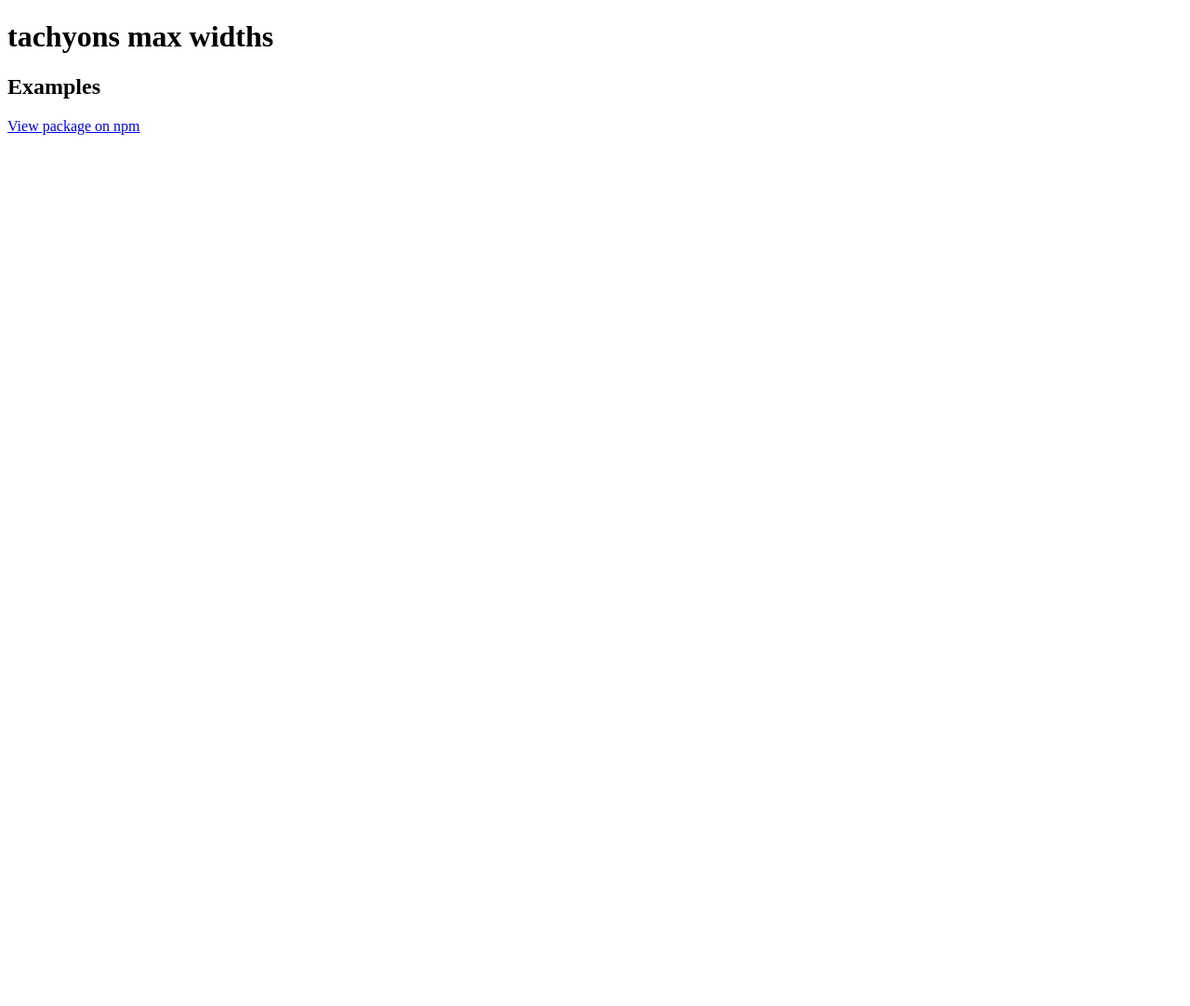
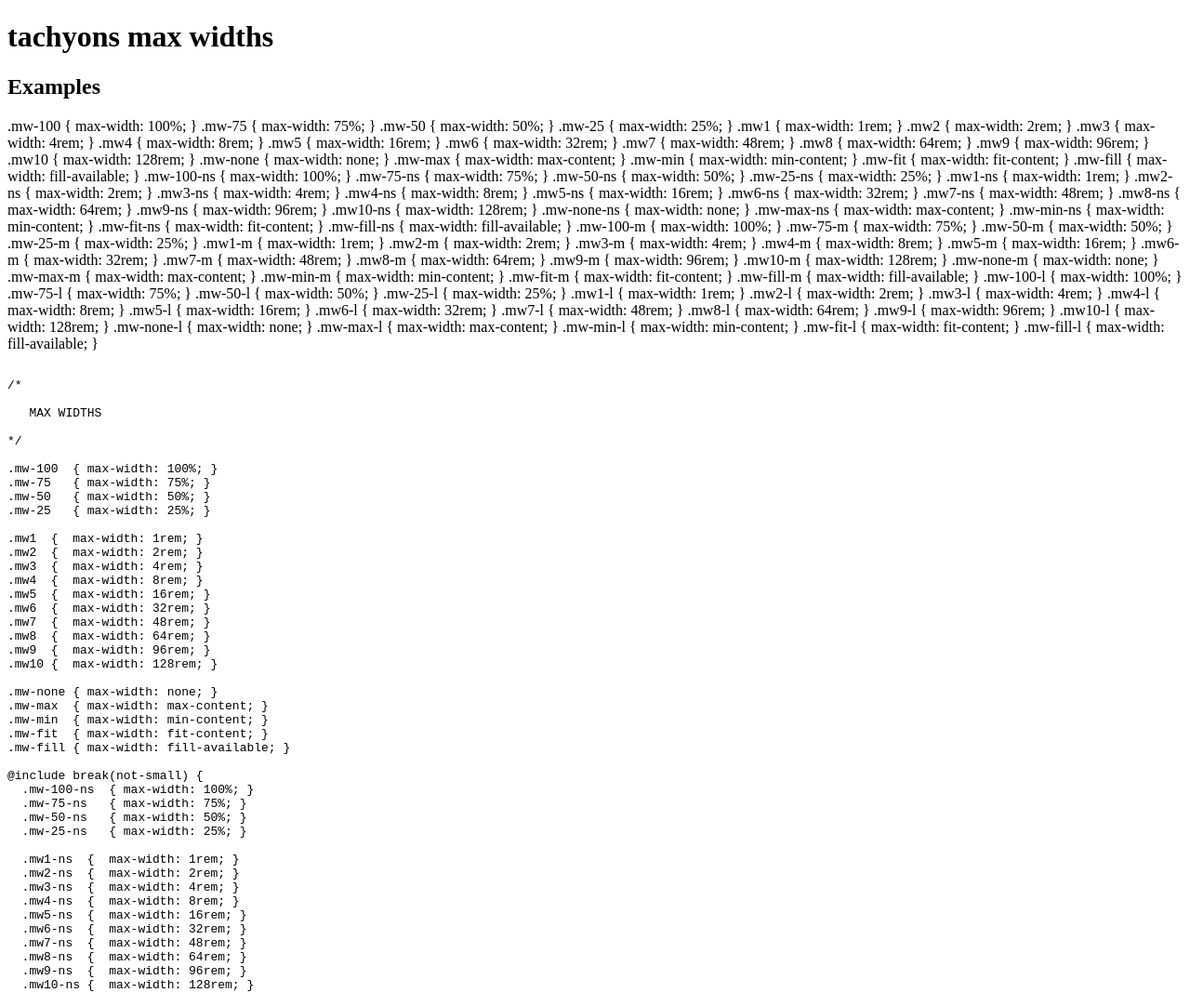
Before and after one commit to tachyons-css/tachyons-max-widths, a website: page index.html in a window 1280 px wide. Shown: the top 1082 px of the page at 93% size. Before the commit the page ends 800 px from the top, so only its background shows below. Drawn offline with Linux system fonts and the light colour scheme.

Commit message:
Automatically adds code example and base for visual docs

```diff
--- a/index.html
+++ b/index.html
@@ -13,6 +13,186 @@
   <body>
     <h1>tachyons max widths</h1>
     <h2>Examples</h2>
+
+.mw-100  { max-width: 100%; }
+.mw-75   { max-width: 75%; }
+.mw-50   { max-width: 50%; }
+.mw-25   { max-width: 25%; }
+.mw1  {  max-width: 1rem; }
+.mw2  {  max-width: 2rem; }
+.mw3  {  max-width: 4rem; }
+.mw4  {  max-width: 8rem; }
+.mw5  {  max-width: 16rem; }
+.mw6  {  max-width: 32rem; }
+.mw7  {  max-width: 48rem; }
+.mw8  {  max-width: 64rem; }
+.mw9  {  max-width: 96rem; }
+.mw10 {  max-width: 128rem; }
+.mw-none { max-width: none; }
+.mw-max  { max-width: max-content; }
+.mw-min  { max-width: min-content; }
+.mw-fit  { max-width: fit-content; }
+.mw-fill { max-width: fill-available; }
+  .mw-100-ns  { max-width: 100%; }
+  .mw-75-ns   { max-width: 75%; }
+  .mw-50-ns   { max-width: 50%; }
+  .mw-25-ns   { max-width: 25%; }
+  .mw1-ns  {  max-width: 1rem; }
+  .mw2-ns  {  max-width: 2rem; }
+  .mw3-ns  {  max-width: 4rem; }
+  .mw4-ns  {  max-width: 8rem; }
+  .mw5-ns  {  max-width: 16rem; }
+  .mw6-ns  {  max-width: 32rem; }
+  .mw7-ns  {  max-width: 48rem; }
+  .mw8-ns  {  max-width: 64rem; }
+  .mw9-ns  {  max-width: 96rem; }
+  .mw10-ns {  max-width: 128rem; }
+  .mw-none-ns { max-width: none; }
+  .mw-max-ns  { max-width: max-content; }
+  .mw-min-ns  { max-width: min-content; }
+  .mw-fit-ns  { max-width: fit-content; }
+  .mw-fill-ns { max-width: fill-available; }
+  .mw-100-m  { max-width: 100%; }
+  .mw-75-m   { max-width: 75%; }
+  .mw-50-m   { max-width: 50%; }
+  .mw-25-m   { max-width: 25%; }
+  .mw1-m  {  max-width: 1rem; }
+  .mw2-m  {  max-width: 2rem; }
+  .mw3-m  {  max-width: 4rem; }
+  .mw4-m  {  max-width: 8rem; }
+  .mw5-m  {  max-width: 16rem; }
+  .mw6-m  {  max-width: 32rem; }
+  .mw7-m  {  max-width: 48rem; }
+  .mw8-m  {  max-width: 64rem; }
+  .mw9-m  {  max-width: 96rem; }
+  .mw10-m {  max-width: 128rem; }
+  .mw-none-m { max-width: none; }
+  .mw-max-m  { max-width: max-content; }
+  .mw-min-m  { max-width: min-content; }
+  .mw-fit-m  { max-width: fit-content; }
+  .mw-fill-m { max-width: fill-available; }
+  .mw-100-l  { max-width: 100%; }
+  .mw-75-l   { max-width: 75%; }
+  .mw-50-l   { max-width: 50%; }
+  .mw-25-l   { max-width: 25%; }
+  .mw1-l  {  max-width: 1rem; }
+  .mw2-l  {  max-width: 2rem; }
+  .mw3-l  {  max-width: 4rem; }
+  .mw4-l  {  max-width: 8rem; }
+  .mw5-l  {  max-width: 16rem; }
+  .mw6-l  {  max-width: 32rem; }
+  .mw7-l  {  max-width: 48rem; }
+  .mw8-l  {  max-width: 64rem; }
+  .mw9-l  {  max-width: 96rem; }
+  .mw10-l {  max-width: 128rem; }
+  .mw-none-l { max-width: none; }
+  .mw-max-l  { max-width: max-content; }
+  .mw-min-l  { max-width: min-content; }
+  .mw-fit-l  { max-width: fit-content; }
+  .mw-fill-l { max-width: fill-available; }
+    <pre>
+<code>
+/*
+
+   MAX WIDTHS
+
+*/
+
+.mw-100  { max-width: 100%; }
+.mw-75   { max-width: 75%; }
+.mw-50   { max-width: 50%; }
+.mw-25   { max-width: 25%; }
+
+.mw1  {  max-width: 1rem; }
+.mw2  {  max-width: 2rem; }
+.mw3  {  max-width: 4rem; }
+.mw4  {  max-width: 8rem; }
+.mw5  {  max-width: 16rem; }
+.mw6  {  max-width: 32rem; }
+.mw7  {  max-width: 48rem; }
+.mw8  {  max-width: 64rem; }
+.mw9  {  max-width: 96rem; }
+.mw10 {  max-width: 128rem; }
+
+.mw-none { max-width: none; }
+.mw-max  { max-width: max-content; }
+.mw-min  { max-width: min-content; }
+.mw-fit  { max-width: fit-content; }
+.mw-fill { max-width: fill-available; }
+
+@include break(not-small) {
+  .mw-100-ns  { max-width: 100%; }
+  .mw-75-ns   { max-width: 75%; }
+  .mw-50-ns   { max-width: 50%; }
+  .mw-25-ns   { max-width: 25%; }
+
+  .mw1-ns  {  max-width: 1rem; }
+  .mw2-ns  {  max-width: 2rem; }
+  .mw3-ns  {  max-width: 4rem; }
+  .mw4-ns  {  max-width: 8rem; }
+  .mw5-ns  {  max-width: 16rem; }
+  .mw6-ns  {  max-width: 32rem; }
+  .mw7-ns  {  max-width: 48rem; }
+  .mw8-ns  {  max-width: 64rem; }
+  .mw9-ns  {  max-width: 96rem; }
+  .mw10-ns {  max-width: 128rem; }
+
+  .mw-none-ns { max-width: none; }
+  .mw-max-ns  { max-width: max-content; }
+  .mw-min-ns  { max-width: min-content; }
+  .mw-fit-ns  { max-width: fit-content; }
+  .mw-fill-ns { max-width: fill-available; }
+}
+
+@include break(medium) {
+  .mw-100-m  { max-width: 100%; }
+  .mw-75-m   { max-width: 75%; }
+  .mw-50-m   { max-width: 50%; }
+  .mw-25-m   { max-width: 25%; }
+
+  .mw1-m  {  max-width: 1rem; }
+  .mw2-m  {  max-width: 2rem; }
+  .mw3-m  {  max-width: 4rem; }
+  .mw4-m  {  max-width: 8rem; }
+  .mw5-m  {  max-width: 16rem; }
+  .mw6-m  {  max-width: 32rem; }
+  .mw7-m  {  max-width: 48rem; }
+  .mw8-m  {  max-width: 64rem; }
+  .mw9-m  {  max-width: 96rem; }
+  .mw10-m {  max-width: 128rem; }
+
+  .mw-none-m { max-width: none; }
+  .mw-max-m  { max-width: max-content; }
+  .mw-min-m  { max-width: min-content; }
+  .mw-fit-m  { max-width: fit-content; }
+  .mw-fill-m { max-width: fill-available; }
+}
+
+@include break(large) {
+  .mw-100-l  { max-width: 100%; }
+  .mw-75-l   { max-width: 75%; }
+  .mw-50-l   { max-width: 50%; }
+  .mw-25-l   { max-width: 25%; }
+
+  .mw1-l  {  max-width: 1rem; }
+  .mw2-l  {  max-width: 2rem; }
+  .mw3-l  {  max-width: 4rem; }
+  .mw4-l  {  max-width: 8rem; }
+  .mw5-l  {  max-width: 16rem; }
+  .mw6-l  {  max-width: 32rem; }
+  .mw7-l  {  max-width: 48rem; }
+  .mw8-l  {  max-width: 64rem; }
+  .mw9-l  {  max-width: 96rem; }
+  .mw10-l {  max-width: 128rem; }
+
+  .mw-none-l { max-width: none; }
+  .mw-max-l  { max-width: max-content; }
+  .mw-min-l  { max-width: min-content; }
+  .mw-fit-l  { max-width: fit-content; }
+  .mw-fill-l { max-width: fill-available; }
+}
+</code>
+</pre>
     <a href="http://npmjs.org/package/tachyons-max-widths" title="tachyons-max-widths">View package on npm</a>
   </body>
 </html>
```
